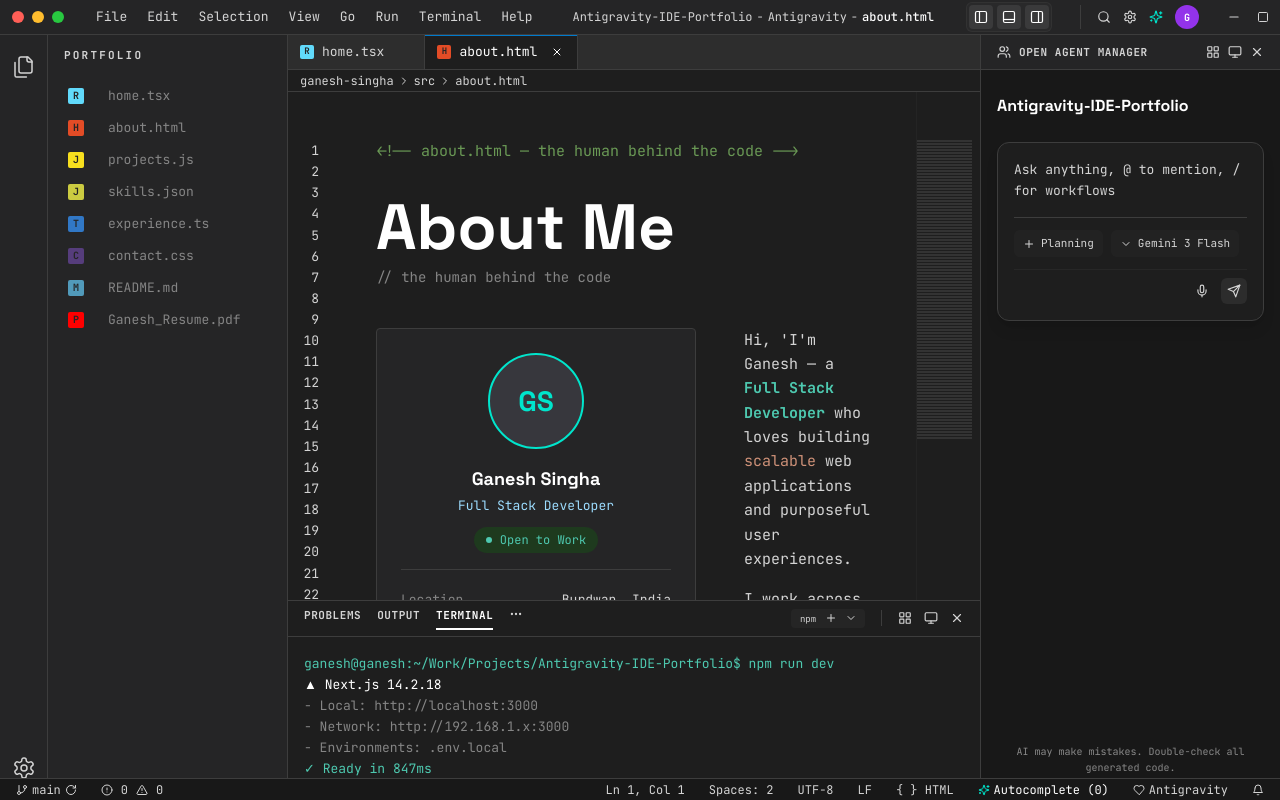
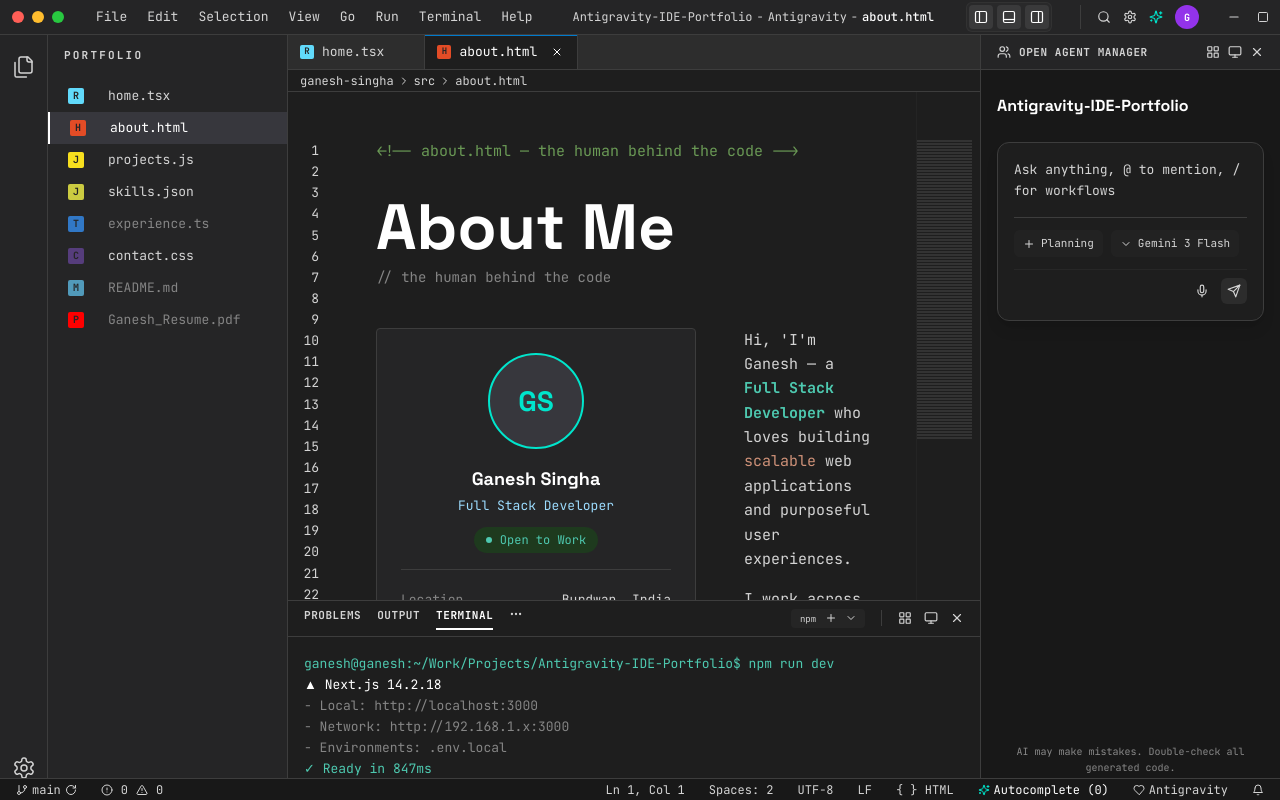
Before and after one commit to singhaganesh/Antigravity-IDE-Portfolio, a Next.js app: page /about in a window 1280 px wide. Built offline with nearby package versions, Linux system fonts and the light colour scheme.

Commit message:
fix(sidebar): highlight active file in explorer based on current route

```diff
--- a/src/components/ide/Sidebar.tsx
+++ b/src/components/ide/Sidebar.tsx
@@ -2,6 +2,7 @@
 
 import React from 'react';
 import { X } from 'lucide-react';
+import { usePathname } from 'next/navigation';
 import { useActiveFile } from '@/context/ActiveFileContext';
 
 interface FileEntry {
@@ -14,6 +15,7 @@ interface FileEntry {
 
 const Sidebar = () => {
   const { isMobileMenuOpen, setIsMobileMenuOpen, openTab } = useActiveFile();
+  const pathname = usePathname();
 
   const files: FileEntry[] = [
     { name: 'home.tsx', path: '/', color: '#61dafb', letter: 'R' },
@@ -40,10 +42,18 @@ const Sidebar = () => {
       </div>
 
       <div className="flex flex-col py-1 overflow-y-auto no-scrollbar">
-        {files.map((file) => (
+        {files.map((file) => {
+          const isActive = !file.isDecorative && pathname === file.path;
+
+          return (
             <div
               key={file.name}
-            className="flex items-center gap-6 px-4 h-[32px] hover:bg-bg-hover transition-colors select-none cursor-pointer"
+              className={[
+                "flex items-center gap-6 px-4 h-[32px] transition-colors select-none",
+                file.isDecorative ? "cursor-default" : "cursor-pointer",
+                isActive ? "bg-bg-selected border-l-2 border-white" : "",
+                !file.isDecorative && !isActive ? "hover:bg-bg-hover" : ""
+              ].join(" ")}
               onClick={() => !file.isDecorative && openTab(file.path)}
             >
               <div
@@ -52,11 +62,19 @@ const Sidebar = () => {
               >
                 {file.letter}
               </div>
-            <span className="text-[13px] font-mono text-[#858585]">
+              <span
+                className={[
+                  "text-[13px] font-mono",
+                  file.isDecorative ? "text-[#858585]" : "",
+                  !file.isDecorative && isActive ? "text-white" : "",
+                  !file.isDecorative && !isActive ? "text-text-primary" : ""
+                ].join(" ")}
+              >
                 {file.name}
               </span>
             </div>
-        ))}
+          );
+        })}
       </div>
     </>
   );
--- a/src/data/projects.json
+++ b/src/data/projects.json
@@ -26,7 +26,7 @@
       "JavaScript"
     ],
     "tagColor": "#f7df1e",
-    "demo": "https://chat-app-web-tan.vercel.app",
+    "demo": "#",
     "github": "https://github.com/singhaganesh/chat-app-web",
     "stars": 0,
     "forks": 0,
```
Lines whose indentation alone changed are shown as unchanged.
